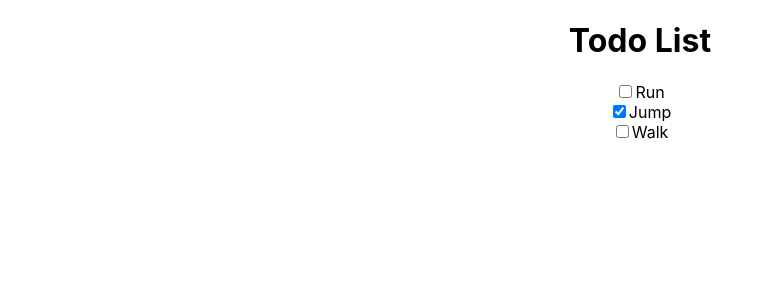
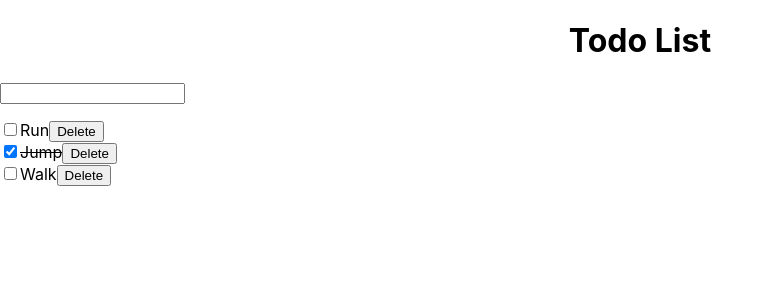
Before and after one commit to mistermaxis/TodoListReact, a React (Create React App) app: page / in a window 1280 px wide. Shown: the top 300 px of the page, without its empty margins (0-774 px from the left). Built offline with nearby package versions, Linux system fonts and the light colour scheme.

Commit message:
Finish add/remove functionality.

```diff
--- a/package.json
+++ b/package.json
@@ -37,6 +37,10 @@
     ]
   },
   "devDependencies": {
+    "stylelint": "^13.13.1",
+    "stylelint-config-standard": "^21.0.0",
+    "stylelint-csstree-validator": "^1.9.0",
+    "stylelint-scss": "^3.21.0",
     "webpack": "^5.61.0"
   }
 }
--- a/src/App.css
+++ b/src/App.css
@@ -1,3 +1,3 @@
-.App {
+.App > header {
   text-align: center;
 }
--- /dev/null
+++ b/src/components/input.js
@@ -0,0 +1,20 @@
+import React from "react";
+
+const InputItem = ({ addItem }) => {
+    function handleSubmit(event) {
+        const newItem = {
+            name: event.currentTarget.firstChild.value,
+            completed: false,
+        }
+
+        addItem(newItem);
+    }
+
+    return (
+        <form action="#" onSubmit={(e) => handleSubmit(e)}>
+            <input type="text"/>
+        </form>
+    );
+}
+
+export default InputItem;
--- a/src/components/todo-container.js
+++ b/src/components/todo-container.js
@@ -1,5 +1,6 @@
-import React from "react";
-import TodoList from "./todo-list";
+import React from 'react';
+import TodoList from './todo-list.js';
+import InputItem from './input.js'
 
 class TodoContainer extends React.Component {
   constructor(props) {
@@ -13,6 +14,8 @@ class TodoContainer extends React.Component {
     };
 
     this.checkboxHandler = this.checkboxHandler.bind(this);
+    this.addItem = this.addItem.bind(this);
+    this.removeItem = this.removeItem.bind(this);
   }
 
   checkboxHandler(id) {
@@ -21,12 +24,27 @@ class TodoContainer extends React.Component {
     this.setState({ todos: newArray });
   }
 
+  addItem(item) {
+    this.setState({ todos: [...this.state.todos, item] })
+  }
+
+  removeItem(id) {
+    const tempArray = Array.from(this.state.todos);
+    const newArray = tempArray.filter((item, index) => {
+      return index !== id;
+    });
+
+    this.setState({ todos: newArray });
+  }
+
   render() {
     return (
       <div className="todo-container">
+        <InputItem addItem={this.addItem} />
         <TodoList
           items={this.state.todos}
           checkboxHandler={this.checkboxHandler}
+          removeItem={this.removeItem}
         ></TodoList>
       </div>
     );
--- a/src/components/todo-item.js
+++ b/src/components/todo-item.js
@@ -1,6 +1,10 @@
 import React from "react";
 
-const TodoItem = ({ checkboxHandler, item, index }) => {
+const TodoItem = ({ checkboxHandler, removeItem, item, index }) => {
+  function handleClick() {
+    removeItem(index);
+  }
+
   return (
     <li>
       <div>
@@ -9,7 +13,8 @@ const TodoItem = ({ checkboxHandler, item, index }) => {
           checked={item.completed}
           onChange={() => { checkboxHandler(index) }}
         />
-        <span>{item.name}</span>
+        <span>{item.completed ? <s>{item.name}</s> : item.name}</span>
+        <button type="button" onClick={ handleClick }>Delete</button>
       </div>
     </li>
   );
--- a/src/components/todo-list.js
+++ b/src/components/todo-list.js
@@ -8,6 +8,7 @@ const TodoList = (props) => {
         return (
           <TodoItem
             checkboxHandler={props.checkboxHandler}
+            removeItem={props.removeItem}
             key={index.toString()}
             item={item}
             index={index}
```
Also changed, not shown: 2 other files (tests, documents, lock files or other folders).
